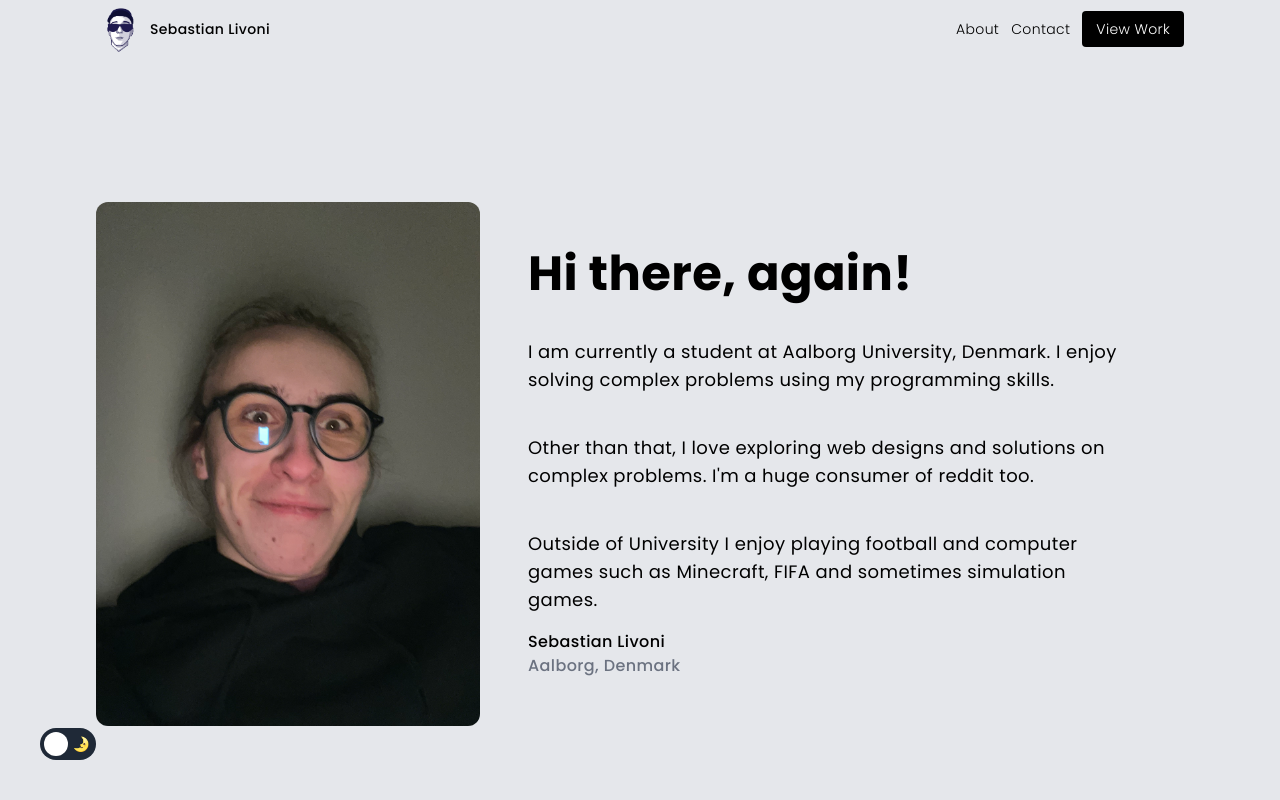
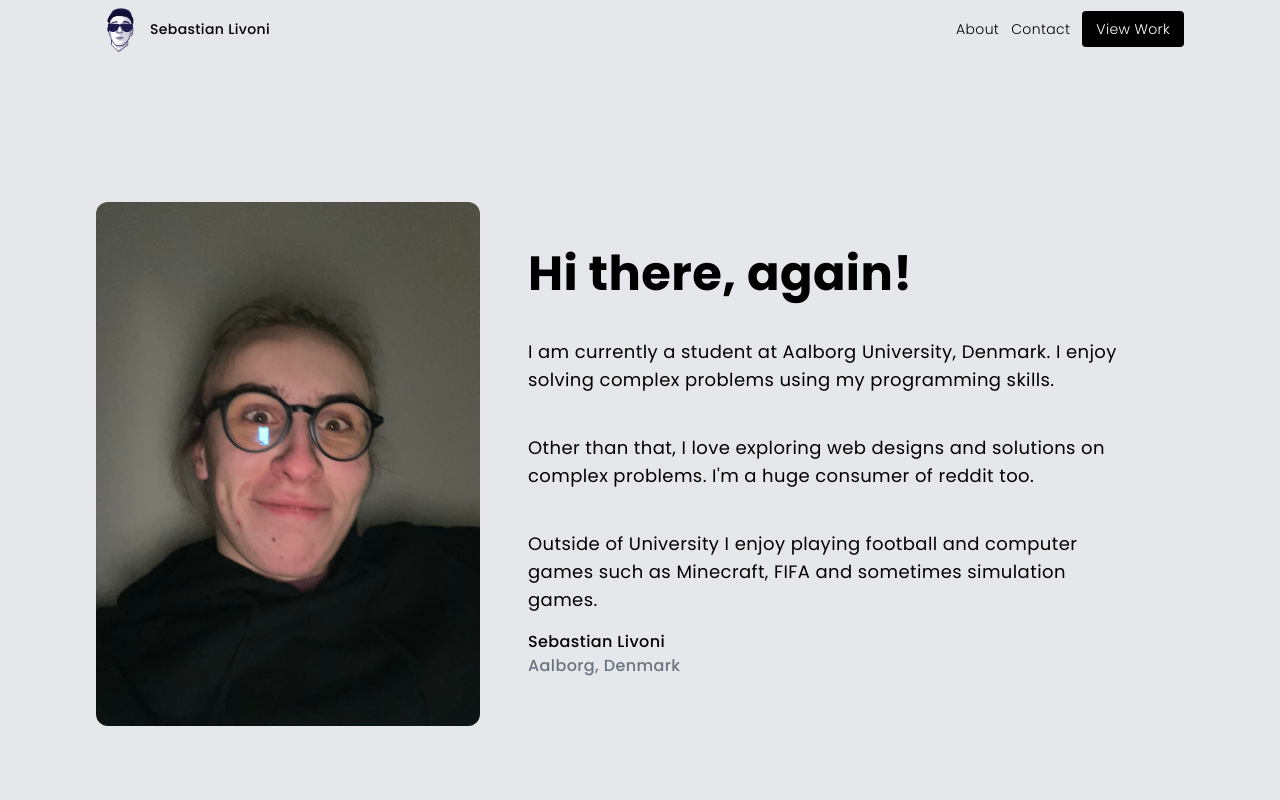
Before and after one commit to sebastianlivoni/personal-website, a React (Create React App) app: page /about in a window 1280 px wide. Shown: the top 800 px of the page. Built offline with nearby package versions, Linux system fonts and the light colour scheme.

Commit message:
disabled darkmode toggle and enabled tailwind media dark mode

```diff
--- a/src/components/navigation/nav.js
+++ b/src/components/navigation/nav.js
@@ -21,9 +21,9 @@ export default function Nav(props) {
               <a href="#contact-form" className="pr-3 text-transparent bg-clip-text bg-gradient-to-br from-black to-black dark:from-white dark:to-white dark:hover:from-pink-400 dark:hover:to-red-600">Contact</a>
               <NavLink to="/" className="px-3.5 py-2 bg-black rounded text-white hover:bg-gray-800 dark:bg-white dark:text-black dark:hover:bg-gray-200">View Work</NavLink>
             </div>
-            <div className="flex items-center cursor-pointer md:fixed md:bottom-10 md:left-10 z-30">
+            {/*<div className="flex items-center cursor-pointer md:fixed md:bottom-10 md:left-10 z-30">
               <ToggleDarkMode />
-            </div>
+            </div>*/}
           </div>
         </div>
       </nav>
--- a/tailwind.config.js
+++ b/tailwind.config.js
@@ -1,6 +1,6 @@
 module.exports = {
   purge: ['./src/**/*.{js,jsx,ts,tsx}', './public/index.html'],
-  darkMode: 'class', // or 'media' or 'class'
+  darkMode: 'media', // or 'media' or 'class'
   theme: {
     extend: {
       fontFamily: {
```
